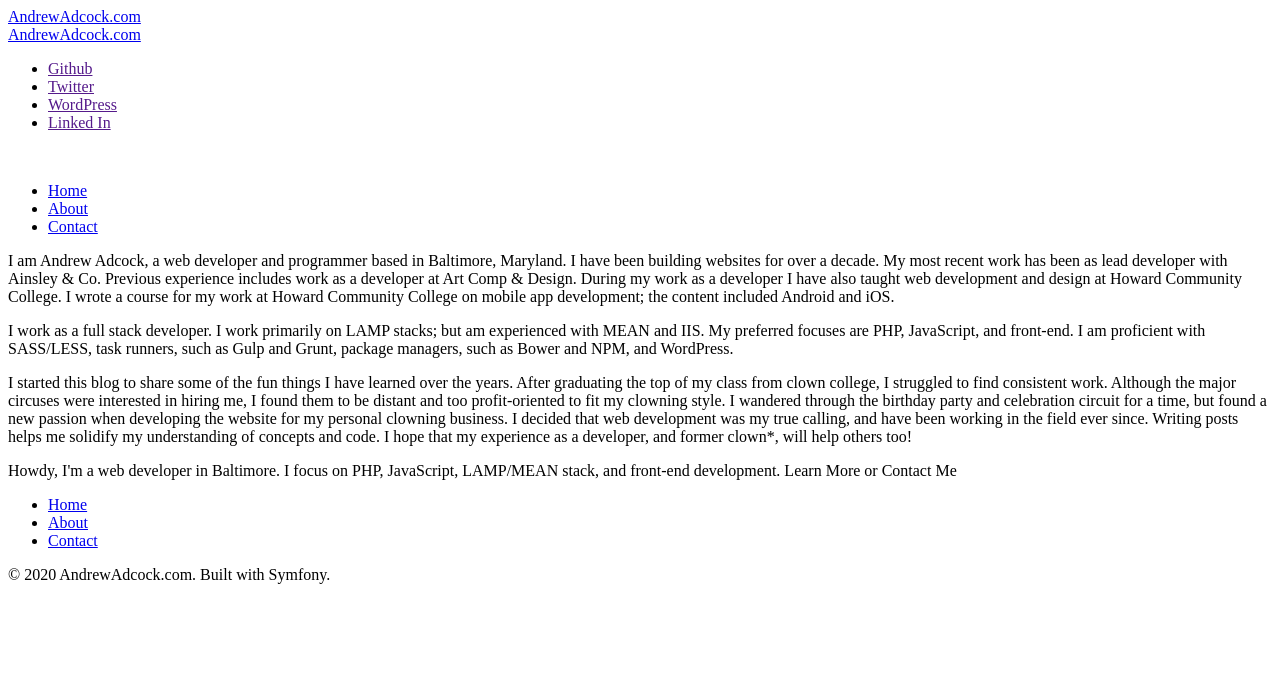
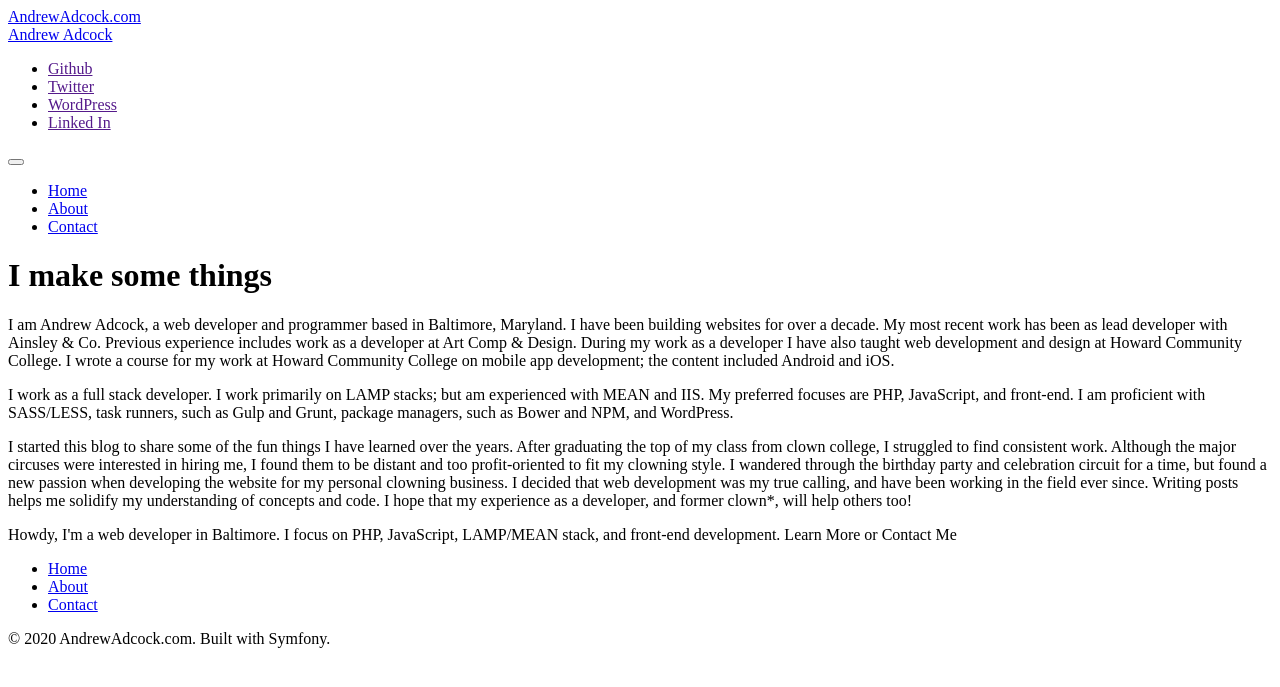
Before and after one commit to andrewadcock/andrewadcockcom, a Symfony app: template symfony/templates/single/about.html.twig in a window 1280 px wide. Shown: the top 687 px of the page. Run offline with Twig, Linux system fonts and the light colour scheme; the template is opened without the code that fills it, so the values that code supplies are empty; some libraries are stand-ins or nearby versions.

Commit message:
Style header, footer, and main content.

```diff
--- a/symfony/assets/css/components/_layout.scss
+++ b/symfony/assets/css/components/_layout.scss
@@ -1,4 +1,5 @@
 .main {
+  padding: $grid-gutter-width 0;
 
   .main-content {
 
--- a/symfony/assets/css/helpers/_variables.scss
+++ b/symfony/assets/css/helpers/_variables.scss
@@ -1,4 +1,9 @@
 // Colors
 $brand-primary: #384e39;
 $brand-light: #78a679;
+$brand-dark: #243425;
 $white: #f1f1f1;
+
+
+// Fonts
+$font-weight-bold: 700;
--- a/symfony/templates/base.html.twig
+++ b/symfony/templates/base.html.twig
@@ -13,10 +13,10 @@
 <div class="main">
     <div class="container">
         <div class="row">
-            <div class="main-content col col-md-9">
+            <div class="main-content col col-12 col-md-9">
                 {% block body %}{% endblock %}
             </div>
-            <div class="sidebar-right col col-md-3">
+            <div class="sidebar-right col col-12 col-md-3">
                 {% block sidebar %}
                     {{ include('widgets/aboutme.html.twig') }}
                 {% endblock %}
--- a/symfony/templates/single/about.html.twig
+++ b/symfony/templates/single/about.html.twig
@@ -1,6 +1,7 @@
 {% extends 'base.html.twig' %}
 
 {% block body %}
+    <h1>I make some things</h1>
     <p>I am Andrew Adcock, a web developer and programmer based in Baltimore, Maryland. I have been building websites for over a decade. My most recent work has been as lead developer with Ainsley & Co. Previous experience includes work as a developer at Art Comp & Design. During my work as a developer I have also taught web development and design at Howard Community College. I wrote a course for my work at Howard Community College on mobile app development; the content included Android and iOS.</p>
 
     <p>I work as a full stack developer. I work primarily on LAMP stacks; but am experienced with MEAN and IIS. My preferred focuses are PHP, JavaScript, and front-end. I am proficient with SASS/LESS, task runners, such as Gulp and Grunt, package managers, such as Bower and NPM, and WordPress.</p>
--- a/symfony/templates/widgets/header.html.twig
+++ b/symfony/templates/widgets/header.html.twig
@@ -2,7 +2,7 @@
     <div class="container">
         <div class="logo-title">
             <div class="logo"><a href="{{ path('app_homepage') }}">AndrewAdcock.com</a></div>
-            <div class="title"><a href="{{ path('app_homepage') }}">AndrewAdcock.com</a></div>
+            <div class="title"><a href="{{ path('app_homepage') }}">Andrew Adcock</a></div>
         </div>
         <div class="social">
             <ul>
@@ -13,13 +13,17 @@
             </ul>
         </div>
 
-        <div class="menu-btn">&nbsp;</div>
-        <nav class="nav-main">
-            <ul>
-                <li><a href="{{ path('app_homepage') }}">Home</a></li>
-                <li><a href="{{ path('app_about') }}">About</a></li>
-                <li><a href="{{ path('app_contact') }}">Contact</a></li>
-            </ul>
+        <nav class="nav-main navbar-expand-md navbar-light">
+            <button class="navbar-toggler" type="button" data-toggle="collapse" data-target="#navbarSupportedContent" aria-controls="navbarSupportedContent" aria-expanded="false" aria-label="Toggle navigation">
+                <span class="navbar-toggler-icon"></span>
+            </button>
+            <div class="collapse navbar-collapse" id="navbarSupportedContent">
+                <ul>
+                    <li{% if app.request.get('_route') == 'app_homepage' %} class="active"{% endif %}><a href="{{ path('app_homepage') }}">Home</a></li>
+                    <li{% if app.request.get('_route') == 'app_about' %} class="active"{% endif %}><a href="{{ path('app_about') }}">About</a></li>
+                    <li{% if app.request.get('_route') == 'app_contact' %} class="active"{% endif %}><a href="{{ path('app_contact') }}">Contact</a></li>
+                </ul>
+            </div>
         </nav>
     </div><!-- container -->
 </header>
```
Also changed, not shown: symfony/assets/css/app.scss (+4 -4 lines), symfony/assets/css/components/_footer.scss (+19 -0 lines), symfony/assets/css/components/_globals.scss (added, +9 -0 lines), symfony/assets/css/components/_header.scss (+27 -3 lines).
